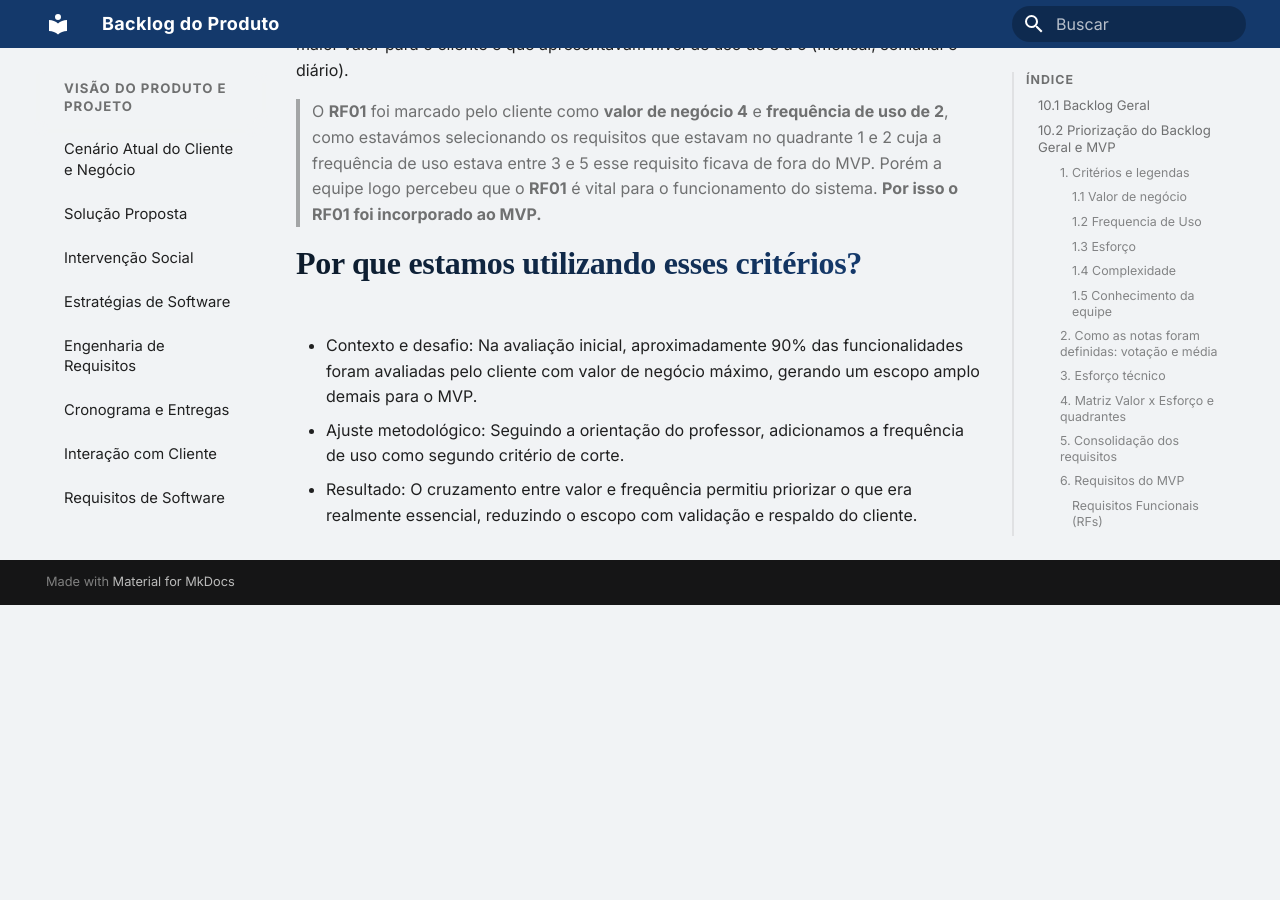
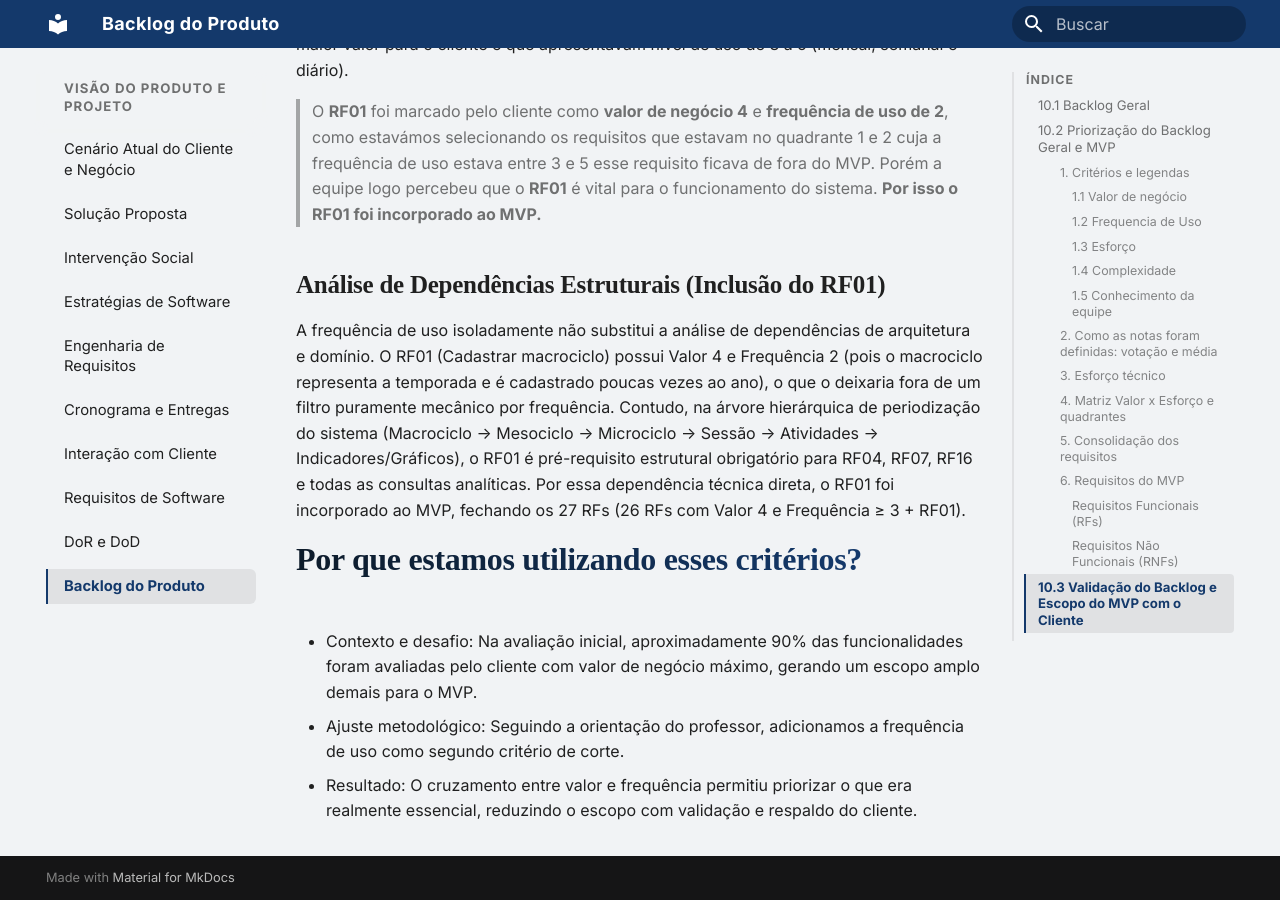
Before and after one commit to mdsreq-fga-unb/REQ-2026.2-T01-FutBoard, an MkDocs documentation site: the page built from docs/visao-produto/backlog_do_produto.md, in a window 1280 px wide and 900 px high, scrolled down 16621 px. Built offline with MkDocs 1.6.1 and Material for MkDocs 9.7.7, drawn with Linux system fonts in a browser that asks for light colours; before the commit the page ends 17226 px from its top, so only the background shows below that.

Commit message:
docs: adicionando as dependencias estruturais

```diff
--- a/docs/visao-produto/backlog_do_produto.md
+++ b/docs/visao-produto/backlog_do_produto.md
@@ -297,6 +297,9 @@
 
 > O **RF01** foi marcado pelo cliente como **valor de negócio 4** e **frequência de uso de 2**, como estavámos selecionando os requisitos que estavam no quadrante 1 e 2 cuja a frequência de uso estava entre 3 e 5 esse requisito ficava de fora do MVP. Porém a equipe logo percebeu que o **RF01** é vital para o funcionamento do sistema. **Por isso o RF01 foi incorporado ao MVP.**
 
+## Análise de Dependências Estruturais (Inclusão do RF01)
+A frequência de uso isoladamente não substitui a análise de dependências de arquitetura e domínio. O RF01 (Cadastrar macrociclo) possui Valor 4 e Frequência 2 (pois o macrociclo representa a temporada e é cadastrado poucas vezes ao ano), o que o deixaria fora de um filtro puramente mecânico por frequência. Contudo, na árvore hierárquica de periodização do sistema (Macrociclo → Mesociclo → Microciclo → Sessão → Atividades → Indicadores/Gráficos), o RF01 é pré-requisito estrutural obrigatório para RF04, RF07, RF16 e todas as consultas analíticas. Por essa dependência técnica direta, o RF01 foi incorporado ao MVP, fechando os 27 RFs (26 RFs com Valor 4 e Frequência ≥ 3 + RF01).
+
 # Por que estamos utilizando esses critérios?
 
 - Contexto e desafio: Na avaliação inicial, aproximadamente 90% das funcionalidades foram avaliadas pelo cliente com valor de negócio máximo, gerando um escopo amplo demais para o MVP.
```
